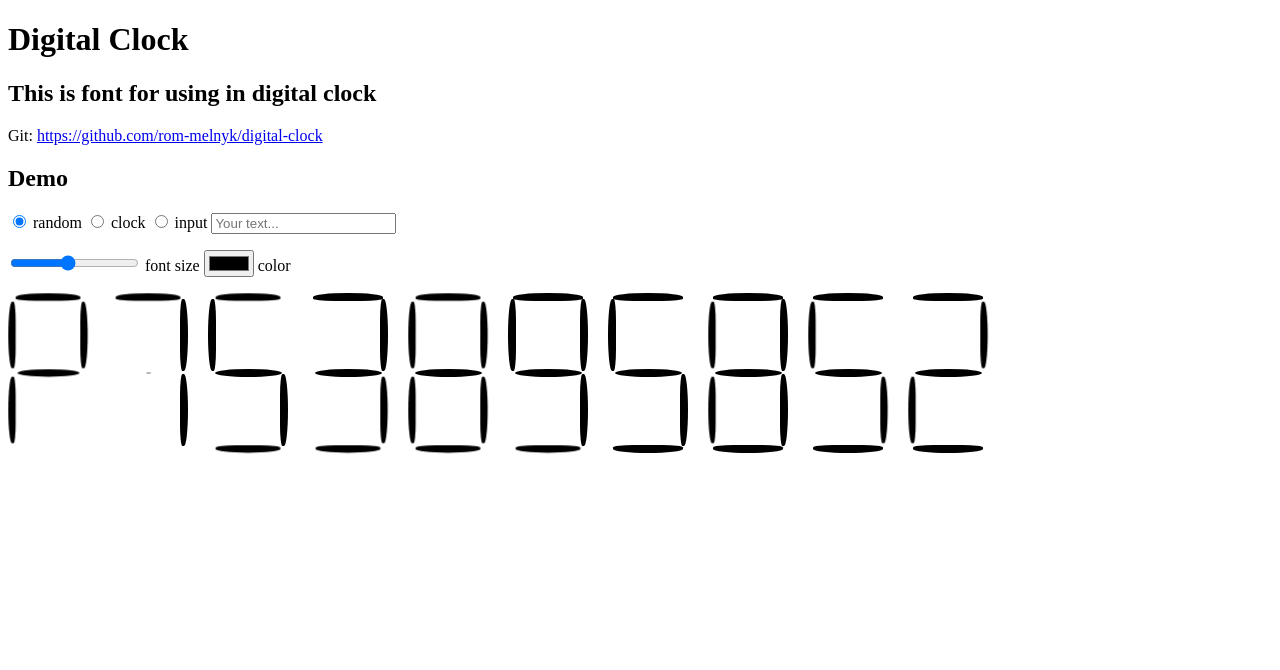
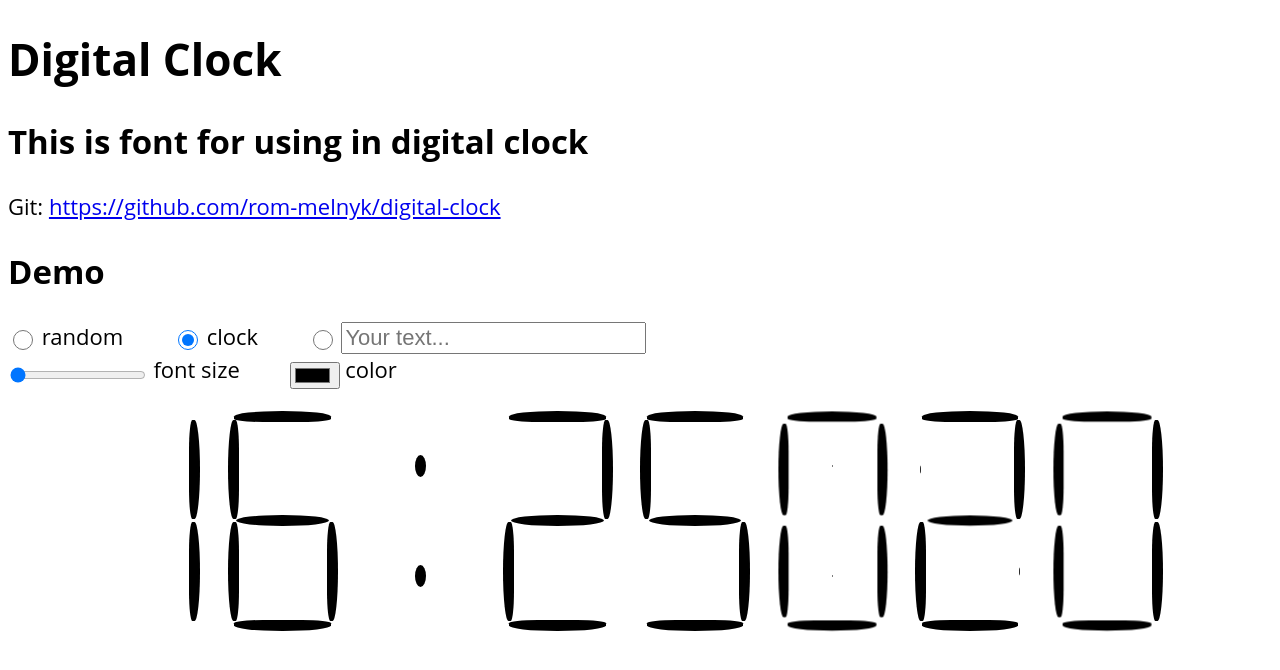
Before and after one commit to rom-melnyk/digital-clock, a website: page demo/demo.html in a window 1280 px wide. Drawn offline with Linux system fonts and the light colour scheme.

Commit message:
New chars added + demo restyled

```diff
--- /dev/null
+++ b/demo/demo.css
@@ -0,0 +1,28 @@
+body {
+    font-family: "Open Sans", Tahoma, Arial, sans-serif;
+    font-size: 22px;
+}
+
+input {
+    display: inline-block;
+    padding-right: .5em;
+    vertical-align: -30%;
+}
+
+input[type=checkbox], input[type=radio] {
+    width: 1.5em;
+    height: 1.5em;
+}
+
+input[type=text] {
+    font-size: 100%;
+    vertical-align: baseline;
+}
+
+label {
+    padding-right: 2em;
+}
+
+.config {
+    margin-bottom: 1em;
+}
--- a/demo/demo.html
+++ b/demo/demo.html
@@ -6,8 +6,11 @@
           content="width=device-width, user-scalable=no, initial-scale=1.0, maximum-scale=1.0, minimum-scale=1.0">
     <meta http-equiv="X-UA-Compatible" content="ie=edge">
     <title>Digital clock</title>
+
     <link rel="stylesheet" type="text/css" href="../bin/digital-clock.min.css">
     <script type="application/javascript" src="../bin/digital-clock.min.js"></script>
+
+    <link rel="stylesheet" type="text/css" href="./demo.css">
     <script type="application/javascript" src="./demo.js"></script>
 </head>
 <body onload="runDemo();">
@@ -15,25 +18,24 @@
     <h2>This is font for using in digital clock</h2>
     <p>Git: <a href="https://github.com/rom-melnyk/digital-clock">https://github.com/rom-melnyk/digital-clock</a></p>
     <h2>Demo</h2>
-    <p>
-        <input type="radio" name="mode" id="mode-random" value="random" checked>
+    <div class="config">
+        <input type="radio" name="mode" id="mode-random" value="random">
         <label for="mode-random">random</label>
 
-        <input type="radio" name="mode" id="mode-clock" value="clock">
+        <input type="radio" name="mode" id="mode-clock" value="clock" checked>
         <label for="mode-clock">clock</label>
 
         <input type="radio" name="mode" id="mode-input" value="user-input">
-        <label for="mode-input">input</label>
+        <input type="text" id="user-input" placeholder="Your text...">
 
-        <input type="text" id="user-input" placeholder="Your text...">
-    </p>
-    <p>
-        <input type="range" min="1" max="10" value="5" id="font-size">
+        <br>
+
+        <input type="range" min="1" max="10" value="1" id="font-size">
         <label for="font-size">font size</label>
 
         <input type="color" value="#000" id="color">
         <label for="color">color</label>
-    </p>
-    <div class="digital-clock"></div>
+    </div>
+    <div class="digital-clock" style="text-align: center"></div>
 </body>
 </html>
--- a/demo/demo.js
+++ b/demo/demo.js
@@ -7,7 +7,7 @@ function runDemo() {
     };
     let currentMode;
     let intervalId = null;
-    const AVAILABLE_CHARS = '0123456789-:ap';
+    const SUPPORTED_CHARS = DigitalClock.SUPPORTED_CHARS;
 
 
     const clock = new DigitalClock('.digital-clock');
@@ -43,7 +43,7 @@ function runDemo() {
         intervalId = setInterval(() => {
             let text = '';
             for (let i = 0; i < 10; i++) {
-                text += AVAILABLE_CHARS[ Math.round(Math.random() * AVAILABLE_CHARS.length) ];
+                text += SUPPORTED_CHARS[ Math.round(Math.random() * SUPPORTED_CHARS.length) ];
             }
             clock.setText(text);
         }, 500);
@@ -51,11 +51,20 @@ function runDemo() {
 
 
     function runClockMode() {
+        function toTwoDigits(x) {
+            return x < 10 ? `0${x}` : x;
+        }
+
         intervalId = setInterval(() => {
-            const date = new Date().toISOString() // E.g., 2018-03-16T14:34:50.517Z
-                .substr(11, 10)
-                .replace('.', '-');
-            clock.setText(date);
+            const date = new Date();
+            const h = date.getHours();
+            const m = date.getMinutes();
+            const s = date.getSeconds();
+            const ms = Math.floor(date.getMilliseconds() / 100); // 1/10 of second
+            const s2secSeparator = s % 2 ? ':' : ' ';
+
+            const text = toTwoDigits(h) + ':' + toTwoDigits(m) + s2secSeparator + toTwoDigits(s) + '.' + ms;
+            clock.setText(text);
         }, 100);
     }
 
--- a/src/scss/digital-clock.scss
+++ b/src/scss/digital-clock.scss
@@ -1,7 +1,7 @@
 .digital-clock {
   // configurable
   --color: #000;
-  --font-size: 5em;
+  --font-size: 2em;
 
   box-sizing: border-box;
 
@@ -47,15 +47,15 @@
 
       /*
        * Indicators position
-       *   .-- 1 --.    .-------.
-       *   |       |    |       |
-       *   2       3    |   8   |
-       *   |       |    |       |
-       *   +-- 4 --+    +-------+
-       *   |       |    |       |
-       *   5       6    |   9   |
-       *   |       |    |       |
-       *   `-- 7 --'    `-------'
+       *   .-- 1 --.    .-------.    .-------.
+       *   |       |    |       |    |       |
+       *   2       3    |   8   |    |       |
+       *   |       |    |       |    |       |
+       *   +-- 4 --+    +-------+    +-------+
+       *   |       |    |       |    |       |
+       *   5       6    |   9   |    |       |
+       *   |       |    |       |    |       |
+       *   `-- 7 --'    `-------'    `  10   '
        */
       &:nth-child(1) {
         top: 0;
@@ -115,6 +115,13 @@
       }
       &:nth-child(9) {
         top: 75% - $v-indicator-thickness / 2;
+        left: 50% - $h-indicator-thickness;
+        width: $h-indicator-thickness * 2;
+        height: $v-indicator-thickness;
+        border-radius: $border-radius-out;
+      }
+      &:nth-child(10) {
+        bottom: 0;
         left: 50% - $h-indicator-thickness;
         width: $h-indicator-thickness * 2;
         height: $v-indicator-thickness;
@@ -192,6 +199,7 @@
       & > li:nth-child(6),
       & > li:nth-child(7) { transform: scale(1, 1); }
     }
+
     &.ch-minus {
       & > li:nth-child(4) { transform: scale(1, 1); }
     }
@@ -199,6 +207,14 @@
       & > li:nth-child(8),
       & > li:nth-child(9) { transform: scale(1, 1); }
     }
+    &.ch-space {}
+    &.ch-under {
+      & > li:nth-child(7) { transform: scale(1, 1); }
+    }
+    &.ch-dot {
+      & > li:nth-child(10) { transform: scale(1, 1); }
+    }
+
     &.ch-a {
       & > li:nth-child(1),
       & > li:nth-child(2),
@@ -206,6 +222,39 @@
       & > li:nth-child(4),
       & > li:nth-child(5),
       & > li:nth-child(6) { transform: scale(1, 1); }
+    }
+    &.ch-b {
+      & > li:nth-child(2),
+      & > li:nth-child(4),
+      & > li:nth-child(5),
+      & > li:nth-child(6),
+      & > li:nth-child(7) { transform: scale(1, 1); }
+    }
+    &.ch-c {
+      & > li:nth-child(1),
+      & > li:nth-child(2),
+      & > li:nth-child(5),
+      & > li:nth-child(7) { transform: scale(1, 1); }
+    }
+    &.ch-d {
+      & > li:nth-child(3),
+      & > li:nth-child(4),
+      & > li:nth-child(5),
+      & > li:nth-child(6),
+      & > li:nth-child(7) { transform: scale(1, 1); }
+    }
+    &.ch-e {
+      & > li:nth-child(1),
+      & > li:nth-child(2),
+      & > li:nth-child(4),
+      & > li:nth-child(5),
+      & > li:nth-child(7) { transform: scale(1, 1); }
+    }
+    &.ch-f {
+      & > li:nth-child(1),
+      & > li:nth-child(2),
+      & > li:nth-child(4),
+      & > li:nth-child(5) { transform: scale(1, 1); }
     }
     &.ch-p {
       & > li:nth-child(1),
```
Also changed, not shown: src/js/class.js (+11 -4 lines), README.md.
